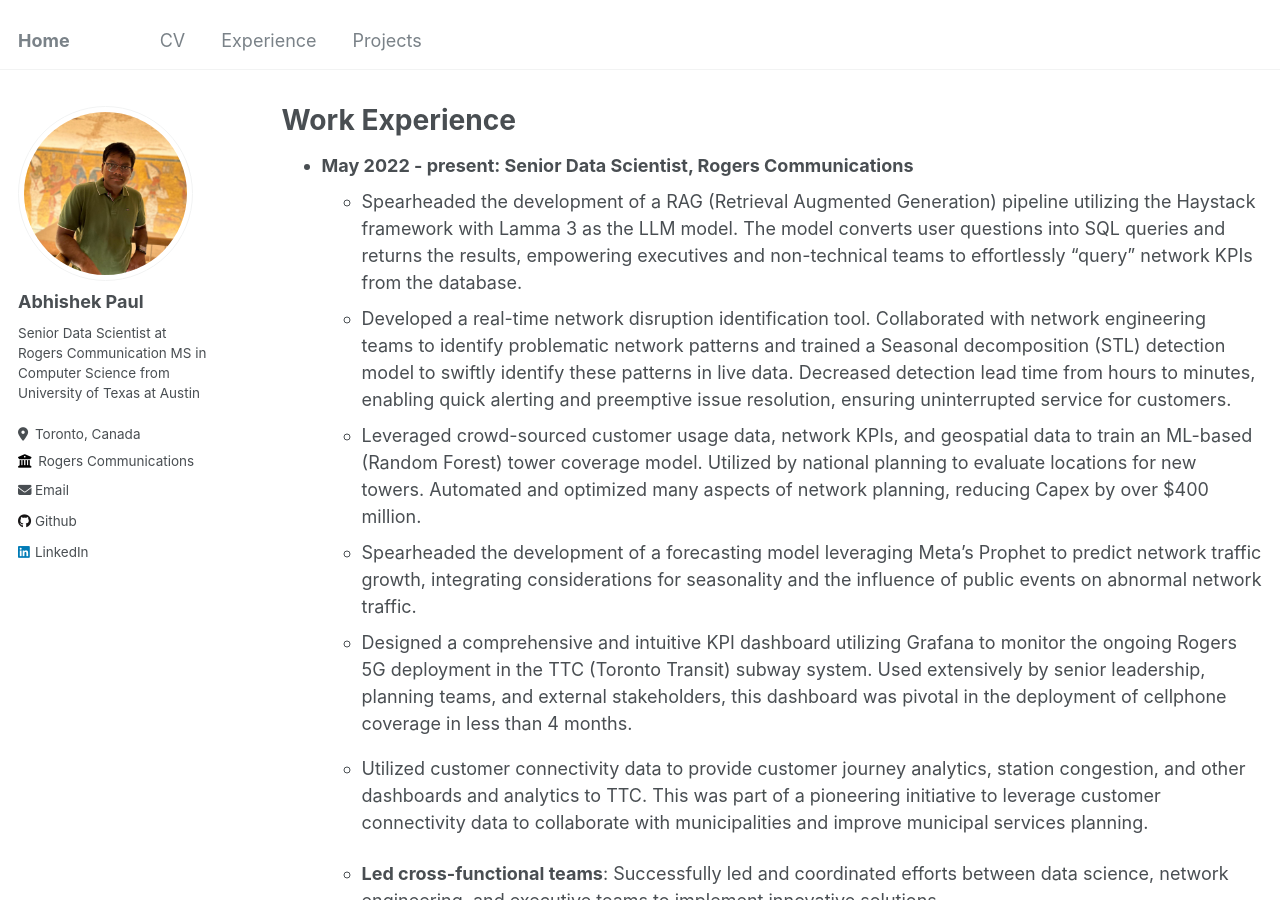
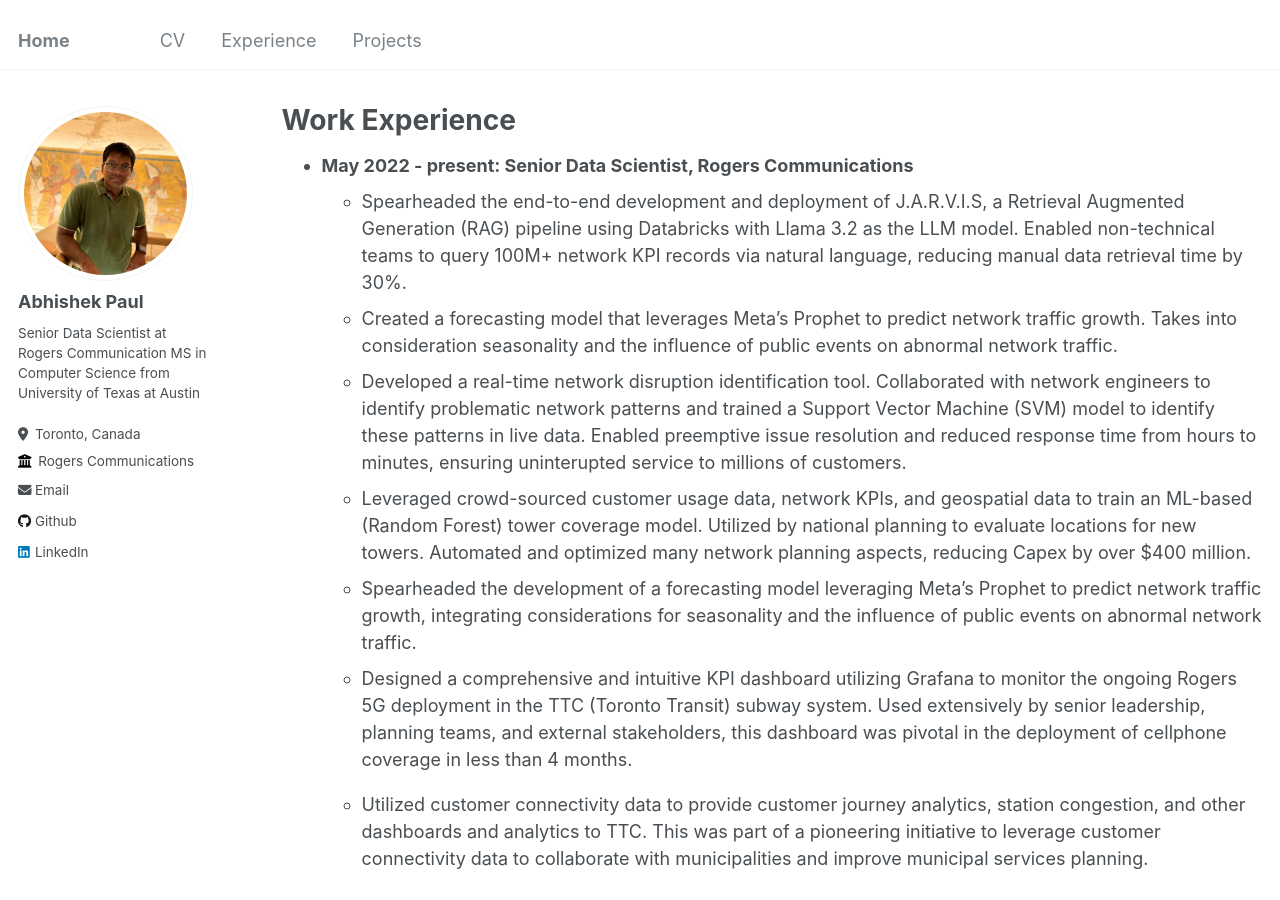
Before and after one commit to abhi-p/abhi-p.github.io, a Jekyll site: the page built from _pages/experience.md, in a window 1280 px wide and 900 px high. Built offline with Jekyll 4.4.1, drawn with Linux system fonts in a browser that asks for light colours.

```diff
--- a/_pages/experience.md
+++ b/_pages/experience.md
@@ -12,9 +12,10 @@ redirect_from:
 
 
 * **May 2022 - present: Senior Data Scientist, Rogers Communications**
-  * Spearheaded the development of a RAG (Retrieval Augmented Generation) pipeline utilizing the Haystack framework with Lamma 3 as the LLM model. The model converts user questions into SQL queries and returns the results, empowering executives and non-technical teams to effortlessly "query" network KPIs from the database.
-  * Developed a real-time network disruption identification tool. Collaborated with network engineering teams to identify problematic network patterns and trained a Seasonal decomposition (STL) detection model to swiftly identify these patterns in live data. Decreased detection lead time from hours to minutes, enabling quick alerting and preemptive issue resolution, ensuring uninterrupted service for customers.
-  * Leveraged crowd-sourced customer usage data, network KPIs, and geospatial data to train an ML-based (Random Forest) tower coverage model. Utilized by national planning to evaluate locations for new towers. Automated and optimized many aspects of network planning, reducing Capex by over $400 million.
+  * Spearheaded the end-to-end development and deployment of J.A.R.V.I.S, a Retrieval Augmented Generation (RAG) pipeline using Databricks with Llama 3.2 as the LLM model. Enabled non-technical teams to query 100M+ network KPI records via natural language, reducing manual data retrieval time by 30%.
+  * Created a forecasting model that leverages Meta's Prophet to predict network traffic growth. Takes into consideration seasonality and the influence of public events on abnormal network traffic.
+  * Developed a real-time network disruption identification tool. Collaborated with network engineers to identify problematic network patterns and trained a Support Vector Machine (SVM) model to identify these patterns in live data. Enabled preemptive issue resolution and reduced response time from hours to minutes, ensuring uninterupted service to millions of customers.
+  * Leveraged crowd-sourced customer usage data, network KPIs, and geospatial data to train an ML-based (Random Forest) tower coverage model. Utilized by national planning to evaluate locations for new towers. Automated and optimized many network planning aspects, reducing Capex by over $400 million.
   * Spearheaded the development of a forecasting model leveraging Meta's Prophet to predict network traffic growth, integrating considerations for seasonality and the influence of public events on abnormal network traffic.
   * Designed a comprehensive and intuitive KPI dashboard utilizing Grafana to monitor the ongoing Rogers 5G deployment in the TTC (Toronto Transit) subway system. Used extensively by senior leadership, planning teams, and external stakeholders, this dashboard was pivotal in the deployment of cellphone coverage in less than 4 months.
   * Utilized customer connectivity data to provide customer journey analytics, station congestion, and other dashboards and analytics to TTC. This was part of a pioneering initiative to leverage customer connectivity data to collaborate with municipalities and improve municipal services planning.
```
Also changed, not shown: _projects/2023-09-08-ut-mscs-nlp-project.md (+1 -1 lines), _projects/2024-11-26-Rhythms-of-the-Machine-Deep-Learning-in-Music-Creation.md (+6 -7 lines), 1 other file.
